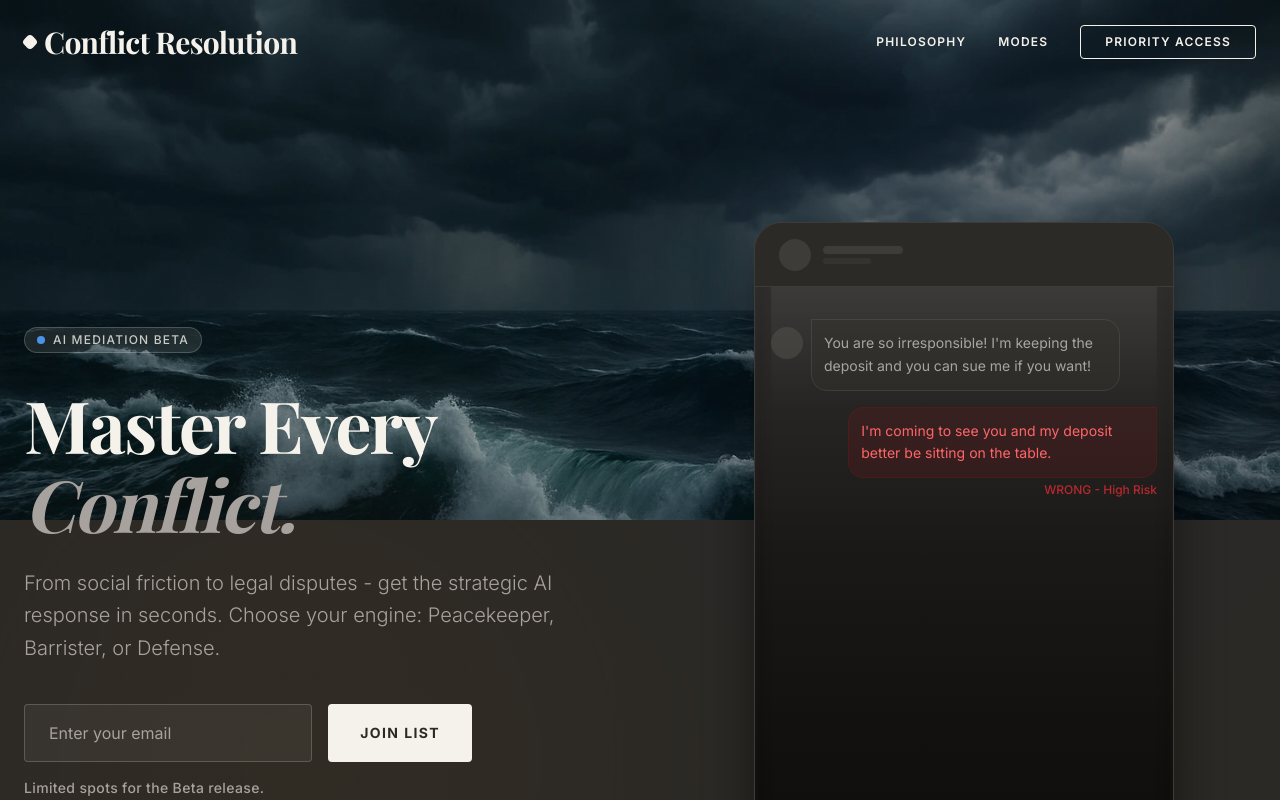
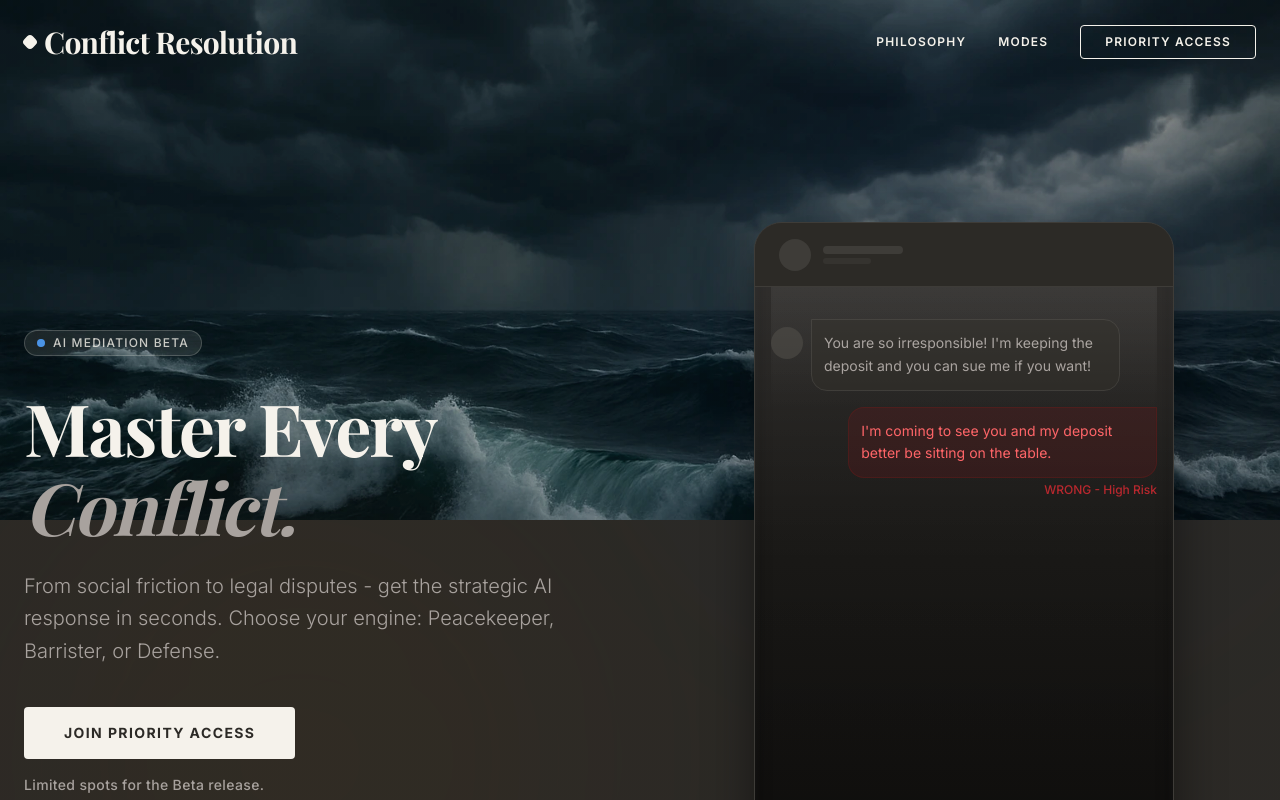
Before and after one commit to MJohnstonAI/conflictresolution-waitnextjs, a Next.js app: page / in a window 1280 px wide. Shown: the top 800 px of the page. Built offline with nearby package versions, Linux system fonts and the light colour scheme; no server answers.

Commit message:
Refactor Hero component to remove onWaitlistClick prop and update call to action

```diff
--- a/app/page.tsx
+++ b/app/page.tsx
@@ -13,7 +13,7 @@ export default function HomePage() {
 
   return (
     <PageFrame onNavClick={handleNavClick} onWaitlistClick={handleWaitlistClick}>
-      <Hero onWaitlistClick={handleWaitlistClick} />
+      <Hero />
       <Modes />
       <About />
       <HowItWorks />
--- a/src/components/Hero.tsx
+++ b/src/components/Hero.tsx
@@ -9,12 +9,10 @@ import Image from "next/image";
 import React, { useEffect, useState } from "react";
 import { DEMO_EXAMPLES } from "../constants";
 
-interface HeroProps {
-  onWaitlistClick?: (e: React.MouseEvent<HTMLAnchorElement>) => void;
-}
+const GOOGLE_FORM_URL =
+  "https://docs.google.com/forms/d/e/1FAIpQLSfmAWXigJGtDZq5WsQyTq0LO4romkyPwGwFyLTq1RMDQzmHag/viewform";
 
-const Hero: React.FC<HeroProps> = ({ onWaitlistClick }) => {
-  const [email, setEmail] = useState("");
+const Hero: React.FC = () => {
   const [resolved, setResolved] = useState(false);
   const [exampleIndex, setExampleIndex] = useState(0);
   const [showFollowUp, setShowFollowUp] = useState(false);
@@ -45,32 +43,12 @@ const Hero: React.FC<HeroProps> = ({ onWaitlistClick }) => {
     return () => clearTimeout(timer);
   }, [resolved, exampleIndex]);
 
-  const handleNavClick = (
-    e: React.MouseEvent<HTMLAnchorElement>,
-    targetId: string,
-  ) => {
-    e.preventDefault();
-    const element = document.getElementById(targetId);
-    if (element) {
-      const headerOffset = 85;
-      const elementPosition = element.getBoundingClientRect().top;
-      const offsetPosition = elementPosition + window.scrollY - headerOffset;
-      window.scrollTo({ top: offsetPosition, behavior: "smooth" });
-    }
-  };
-
-  const handleJoinListClick = (e: React.MouseEvent<HTMLAnchorElement>) => {
+  const handlePriorityAccessClick = () => {
     if (typeof window !== "undefined" && window.gtag) {
-      window.gtag("event", "click_join_list", {
+      window.gtag("event", "click_priority_access", {
         event_category: "conversion",
         event_label: "hero_cta",
-        value: email ? 1 : 0,
       });
-    }
-    if (onWaitlistClick) {
-      onWaitlistClick(e);
-    } else {
-      handleNavClick(e, "waitlist");
     }
   };
 
@@ -118,22 +96,13 @@ const Hero: React.FC<HeroProps> = ({ onWaitlistClick }) => {
             Defense.
           </p>
 
-          <div className="flex flex-col sm:flex-row gap-4 max-w-md mx-auto lg:mx-0">
-            <input
-              type="email"
-              placeholder="Enter your email"
-              inputMode="email"
-              autoComplete="email"
-              className="flex-1 px-6 py-4 rounded-sm bg-[#F5F2EB]/5 border border-[#F5F2EB]/20 text-[#F5F2EB] placeholder-[#A8A29E] focus:outline-none focus:border-[#F5F2EB]/50 transition-colors"
-              value={email}
-              onChange={(e) => setEmail(e.target.value)}
-            />
+          <div className="max-w-md mx-auto lg:mx-0">
             <a
-              href="/waitlist"
-              onClick={handleJoinListClick}
-              className="px-8 py-4 bg-[#F5F2EB] text-[#2C2A26] font-bold uppercase tracking-widest text-sm rounded-sm hover:bg-[#D6D1C7] transition-colors whitespace-nowrap flex items-center justify-center"
+              href={GOOGLE_FORM_URL}
+              onClick={handlePriorityAccessClick}
+              className="inline-flex items-center justify-center px-10 py-4 bg-[#F5F2EB] text-[#2C2A26] font-bold uppercase tracking-widest text-sm rounded-sm hover:bg-[#D6D1C7] transition-colors whitespace-nowrap w-full sm:w-auto"
             >
-              Join List
+              Join Priority Access
             </a>
           </div>
           <p className="mt-4 text-sm text-[#A8A29E] font-medium tracking-wide">
```
